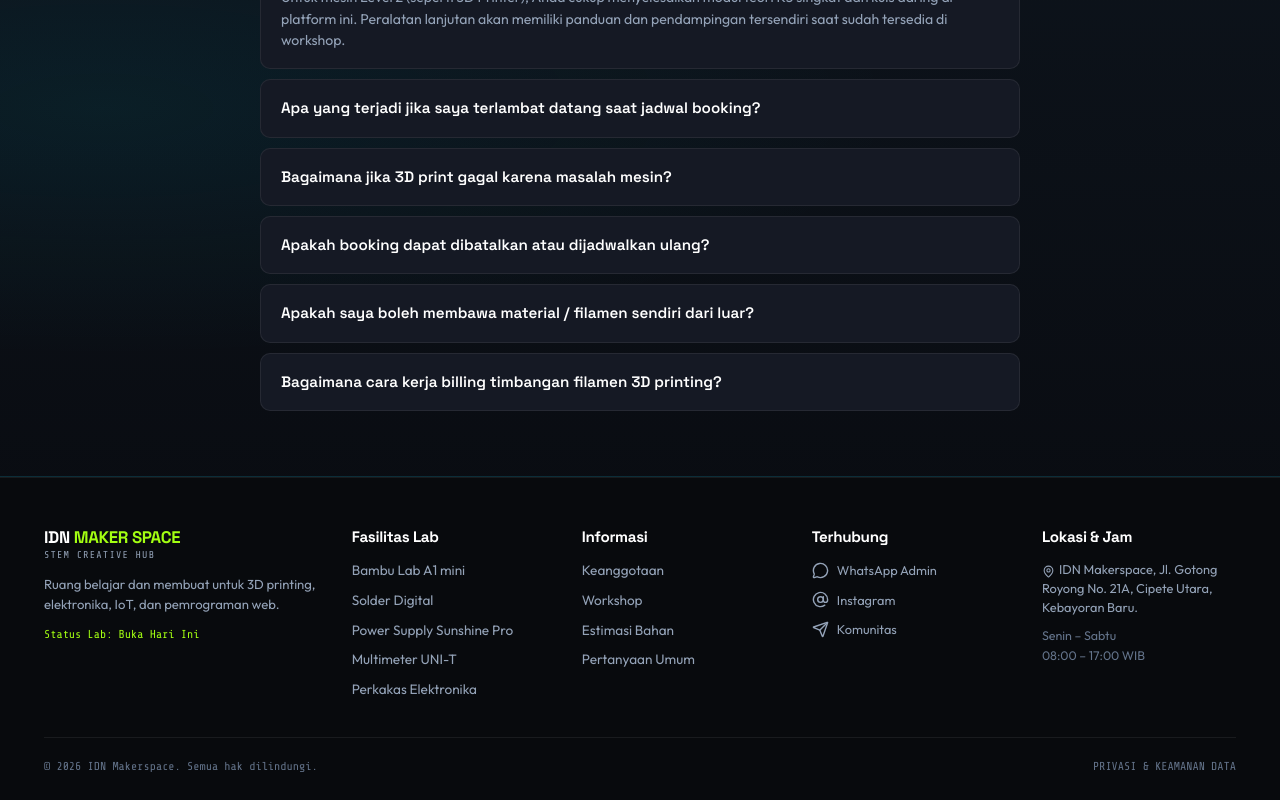
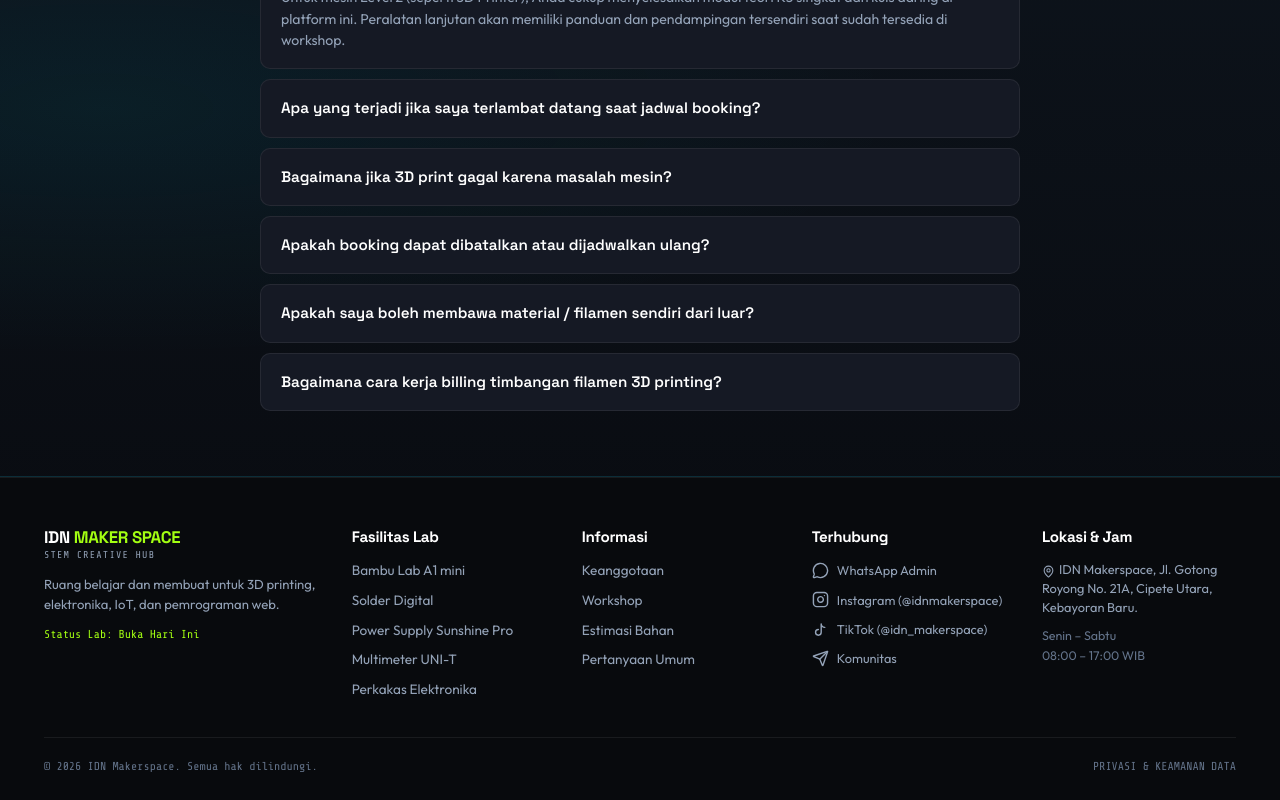
Before and after one commit to joeinus134131/idnmakerspace, a React (Vite) app: page / in a window 1280 px wide. Shown: the part 5859-6659 px from the top of the page. Built offline with nearby package versions, Linux system fonts and the light colour scheme.

Commit message:
feat: add Instagram and TikTok social links and custom icons to footer

```diff
--- a/src/App.jsx
+++ b/src/App.jsx
@@ -27,7 +27,6 @@ import {
   Play,
   Pause,
   MessageCircle,
-  AtSign,
   Send,
   Camera,
 } from 'lucide-react';
@@ -121,6 +120,48 @@ const MACHINES_DATA = [
 
 const WHATSAPP_NUMBER = '6283802436288';
 const WHATSAPP_URL = `https://wa.me/${WHATSAPP_NUMBER}`;
+const INSTAGRAM_URL = 'https://www.instagram.com/idnmakerspace';
+const TIKTOK_URL = 'https://www.tiktok.com/@idn_makerspace';
+
+function InstagramIcon({ size = 17, ...props }) {
+  return (
+    <svg
+      width={size}
+      height={size}
+      viewBox="0 0 24 24"
+      fill="none"
+      stroke="currentColor"
+      strokeWidth="2"
+      strokeLinecap="round"
+      strokeLinejoin="round"
+      aria-hidden="true"
+      {...props}
+    >
+      <rect width="20" height="20" x="2" y="2" rx="5" ry="5" />
+      <path d="M16 11.37A4 4 0 1 1 12.63 8 4 4 0 0 1 16 11.37z" />
+      <line x1="17.5" x2="17.51" y1="6.5" y2="6.5" />
+    </svg>
+  );
+}
+
+function TikTokIcon({ size = 17, ...props }) {
+  return (
+    <svg
+      width={size}
+      height={size}
+      viewBox="0 0 24 24"
+      fill="none"
+      stroke="currentColor"
+      strokeWidth="2"
+      strokeLinecap="round"
+      strokeLinejoin="round"
+      aria-hidden="true"
+      {...props}
+    >
+      <path d="M9 12a4 4 0 1 0 4 4V4a5 5 0 0 0 5 5" />
+    </svg>
+  );
+}
 
 export default function App() {
   const [scrollProgress, setScrollProgress] = useState(0);
@@ -1686,8 +1727,9 @@ export default function App() {
               <h4>Terhubung</h4>
               <div className="footer-social-links">
                 <a href={`${WHATSAPP_URL}?text=${encodeURIComponent('Halo IDN Makerspace, saya ingin bertanya.')}`} target="_blank" rel="noreferrer" aria-label="WhatsApp admin IDN Makerspace"><MessageCircle size={17} /> WhatsApp Admin</a>
-                <a href="#community" aria-label="Instagram IDN Makerspace" title="Tautan Instagram resmi"><AtSign size={17} /> Instagram</a>
-                <a href="#community" aria-label="Discord atau Telegram IDN Makerspace" title="Minta invite kanal komunitas"><Send size={17} /> Komunitas</a>
+                <a href={INSTAGRAM_URL} target="_blank" rel="noreferrer" aria-label="Instagram IDN Makerspace (@idnmakerspace)" title="Instagram @idnmakerspace"><InstagramIcon size={17} /> Instagram (@idnmakerspace)</a>
+                <a href={TIKTOK_URL} target="_blank" rel="noreferrer" aria-label="TikTok IDN Makerspace (@idn_makerspace)" title="TikTok @idn_makerspace"><TikTokIcon size={17} /> TikTok (@idn_makerspace)</a>
+                <a href="#community" aria-label="Kanal Komunitas IDN Makerspace" title="Minta invite kanal komunitas"><Send size={17} /> Komunitas</a>
               </div>
             </div>
 
```
